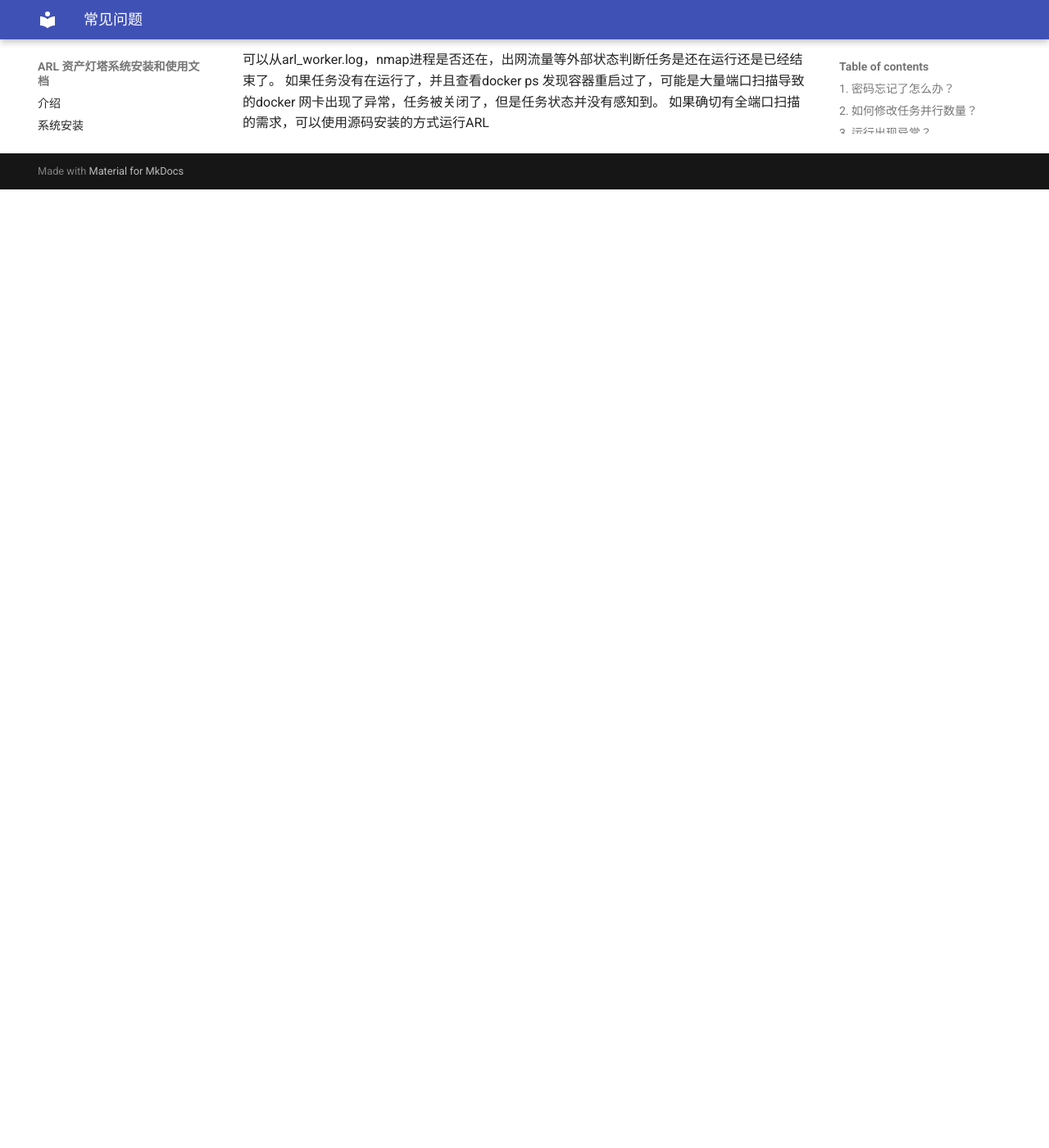
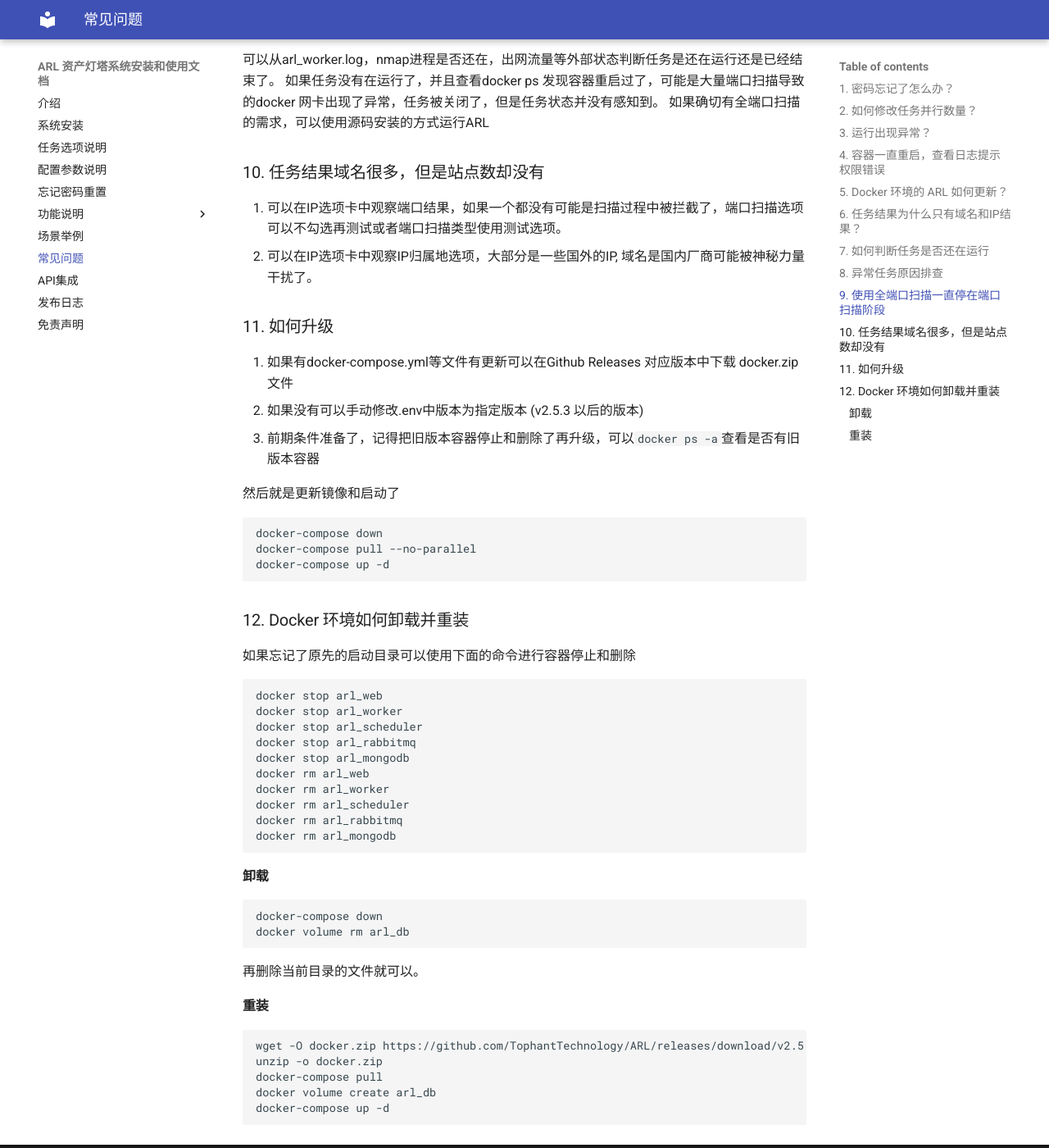
Before and after one commit to TophantTechnology/ARL-doc, an MkDocs documentation site: the page built from docs/faq.md, in a window 1280 px wide and 1400 px high, scrolled down 1779 px. Shown: the whole window at 82% size. Built offline with MkDocs 1.6.1 and Material for MkDocs 9.7.7, drawn with Linux system fonts in a browser that asks for light colours; before the commit the page ends 2010 px from its top, so only the background shows below that.

Commit message:
更新文档

````diff
--- a/docs/config_option.md
+++ b/docs/config_option.md
@@ -20,6 +20,7 @@ Docker环境配置文件路径 docker/config-docker.yaml
 | ARL.DOMAIN\_BRUTE\_CONCURRENT | 域名爆破并发数配置 |
 | ARL.ALT\_DNS\_CONCURRENT | 组合生成的域名爆破并发数 |
 | PROXY.HTTP_URL | HTTP代理URL设置 |
+| QUERY_PLUGIN | 域名插件选项配置 |
 
 
 ### 通过钉钉/邮箱进行资产监控任务结果推送
@@ -87,13 +88,18 @@ python3.6 -m test.test_proxy_url
 ![](images/20221025194401925_12834.png)
 
 ### 域名查询插件选项
-在添加任务选项框中有一个域名查询插件选项，目前已支持的数据源为11个，`alienvault`, `certspotter`,`crtsh`,`fofa`,`hunter`,`passivetotal`,`quake`, `rapiddns` `securitytrails`,`threatminer`,`virustotal`
+在添加任务选项框中有一个域名查询插件选项，目前已支持的数据源为12个
+
+`alienvault`, `certspotter`,`crtsh`,`fofa`,`hunter`,`passivetotal`,
+`quake`, `rapiddns` `securitytrails`,`threatminer`,`virustotal`, `zoomeye`
 
 相关代码可以在这里查看 [dns_query_plugin](https://github.com/TophantTechnology/ARL/tree/master/app/services/dns_query_plugin)
 
 由于部分数据源需要配置`Token`,可以在`config-docker.yaml` `QUERY_PLUGIN`选项下配置
 
-测试Token有效性
+可以通过enable字段来控制是否启用。
+
+### 测试Token有效性
 
 进入容器测试 `docker-compose exec worker bash`
 
--- a/docs/faq.md
+++ b/docs/faq.md
@@ -63,3 +63,51 @@ docker-compose up -d
 可以从arl_worker.log，nmap进程是否还在，出网流量等外部状态判断任务是还在运行还是已经结束了。
 如果任务没有在运行了，并且查看docker ps 发现容器重启过了，可能是大量端口扫描导致的docker 网卡出现了异常，任务被关闭了，但是任务状态并没有感知到。
 如果确切有全端口扫描的需求，可以使用源码安装的方式运行ARL
+
+### 10. 任务结果域名很多，但是站点数却没有
+
+1. 可以在IP选项卡中观察端口结果，如果一个都没有可能是扫描过程中被拦截了，端口扫描选项可以不勾选再测试或者端口扫描类型使用测试选项。
+2. 可以在IP选项卡中观察IP归属地选项，大部分是一些国外的IP, 域名是国内厂商可能被神秘力量干扰了。
+
+### 11. 如何升级
+1. 如果有docker-compose.yml等文件有更新可以在Github Releases 对应版本中下载 docker.zip文件
+2. 如果没有可以手动修改.env中版本为指定版本 (v2.5.3 以后的版本)
+3. 前期条件准备了，记得把旧版本容器停止和删除了再升级，可以`docker ps -a`查看是否有旧版本容器
+
+然后就是更新镜像和启动了
+```
+docker-compose down
+docker-compose pull --no-parallel
+docker-compose up -d
+```
+
+### 12. Docker 环境如何卸载并重装
+如果忘记了原先的启动目录可以使用下面的命令进行容器停止和删除
+```
+docker stop arl_web
+docker stop arl_worker
+docker stop arl_scheduler
+docker stop arl_rabbitmq
+docker stop arl_mongodb
+docker rm arl_web
+docker rm arl_worker
+docker rm arl_scheduler
+docker rm arl_rabbitmq
+docker rm arl_mongodb
+```
+
+#### 卸载
+```
+docker-compose down
+docker volume rm arl_db
+```
+再删除当前目录的文件就可以。
+
+#### 重装
+```
+wget -O docker.zip https://github.com/TophantTechnology/ARL/releases/download/v2.5.3/docker.zip
+unzip -o docker.zip
+docker-compose pull
+docker volume create arl_db
+docker-compose up -d
+```
--- a/docs/release_log.md
+++ b/docs/release_log.md
@@ -44,4 +44,17 @@ ARL v2.5.2 发布
 资产搜索导出功能，最大可导出10万
 资产任务worker 和github任务worker 单独分开
 
+# 2022-01-06
+
+ARL v2.5.3 发布
+1. flask 等组件升级，flask_restplus替换 #364
+2. Mysql弱口令插件错误处理优化 #366
+3. 指纹搜索不可用优化 #402
+4. 主机服务未授权无法检出优化 #420
+5. PoC 重复扫描优化 #427
+6. 优化搜索引擎调用和站点爬虫逻辑 #436
+7. 修改 quake_360 数据源不可以问题 #439
+8. HTTP 访问后台400优化 #454
+9. 添加 zoomeye 数据源支持 #463
+10. 添加enable字段，控制单个域名查询插件是否启用
 ```
````
